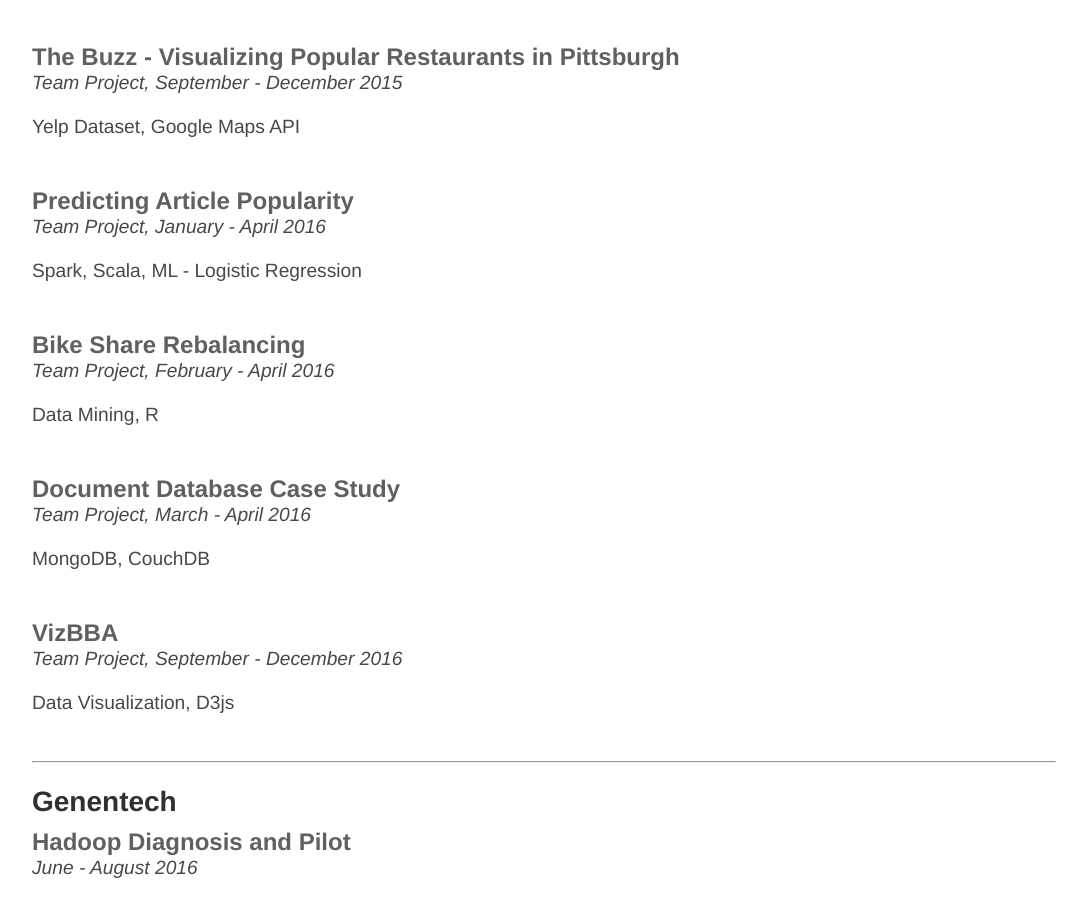
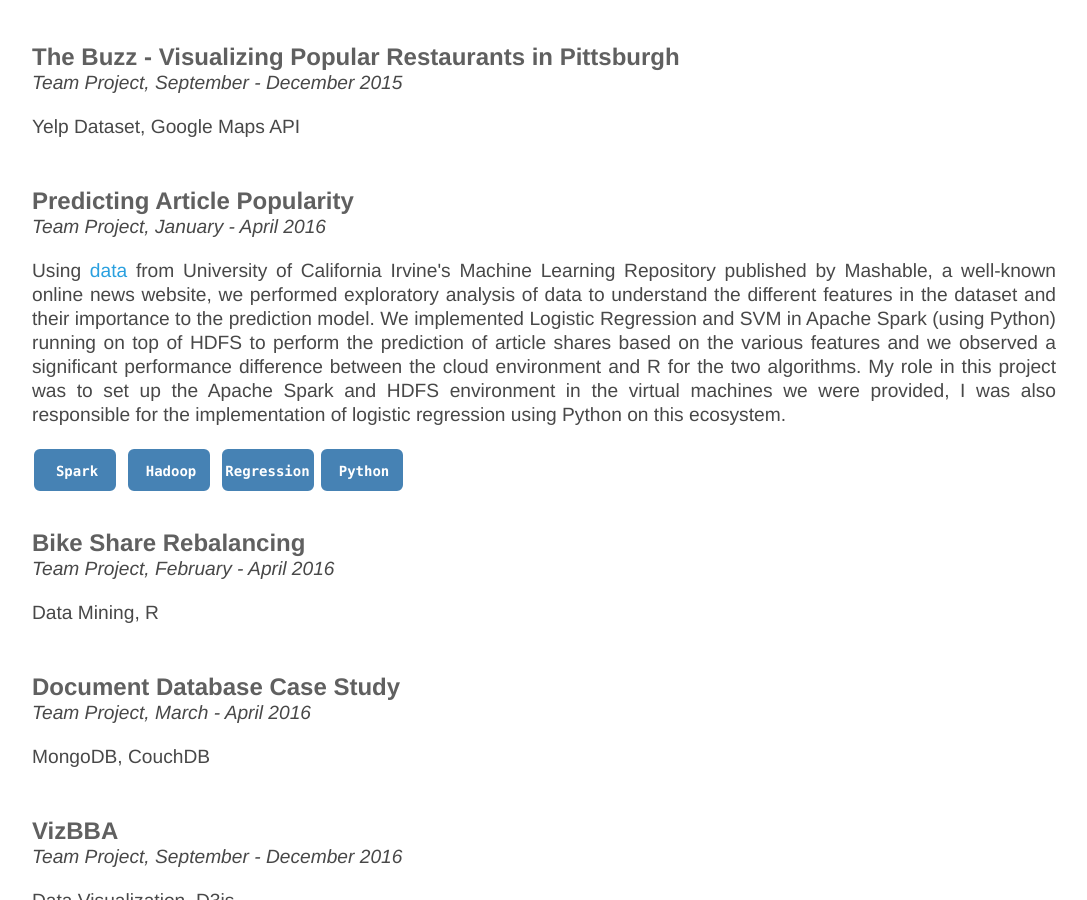
Before and after one commit to NeilBardhan/neilbardhan.github.io, a Jekyll site: the page built from projects/index.html, in a window 1280 px wide and 900 px high, scrolled down 2154 px. Shown: the whole window, without its empty margins (96-1183 px from the left). Built offline with Jekyll 4.4.1, drawn with Linux system fonts in a browser that asks for light colours.

Commit message:
Update index.html

```diff
--- a/projects/index.html
+++ b/projects/index.html
@@ -119,7 +119,34 @@
 	<div id="project7">
 		<h3>Predicting Article Popularity</h3>
 		<p><em>Team Project, January - April 2016</em></p>
-		<p>Spark, Scala, ML - Logistic Regression</p>
+		<p>Using <a href = "https://archive.ics.uci.edu/ml/datasets/Online+News+Popularity">data </a> from University of California Irvine's Machine Learning Repository published by Mashable, a well-known online news website, we performed exploratory analysis of data to understand the different features in the dataset and their importance to the prediction model. We implemented Logistic Regression and SVM in Apache Spark (using Python) running on top of HDFS to perform the prediction of article shares based on the various features and we observed a significant performance difference between the cloud environment and R for the two algorithms. My role in this project was to set up the Apache Spark and HDFS environment in the virtual machines we were provided, I was also responsible for the implementation of logistic regression using Python on this ecosystem.</p>
+		<svg width="90" height="50">
+  			<g>
+    				<rect x="3" y="3" rx="5" ry="5" width="80" height="40" style = "stroke:steelblue;stroke-width:2" fill="steelblue"></rect>
+    				<text x="50%" y="50%" alignment-baseline="middle" text-anchor="middle" font-family="Consolas,monaco,monospace" font-weight="bold" font-size="14" fill="white">Spark</text>
+  			</g>
+		</svg>
+
+		<svg width="90" height="50">
+  			<g>
+    				<rect x="3" y="3" rx="5" ry="5" width="80" height="40" style = "stroke:steelblue;stroke-width:2" fill="steelblue"></rect>
+    				<text x="50%" y="50%" alignment-baseline="middle" text-anchor="middle" font-family="Consolas,monaco,monospace" font-weight="bold" font-size="14" fill="white">Hadoop</text>
+  			</g>
+		</svg>
+
+		<svg width="95" height="50">
+  			<g>
+    				<rect x="3" y="3" rx="5" ry="5" width="90" height="40" style = "stroke:steelblue;stroke-width:2" fill="steelblue"></rect>
+    				<text x="50%" y="50%" alignment-baseline="middle" text-anchor="middle" font-family="Consolas,monaco,monospace" font-weight="bold" font-size="14" fill="white">Regression</text>
+  			</g>
+		</svg>
+
+		<svg width="90" height="50">
+  			<g>
+    				<rect x="3" y="3" rx="5" ry="5" width="80" height="40" style = "stroke:steelblue;stroke-width:2" fill="steelblue"></rect>
+    				<text x="50%" y="50%" alignment-baseline="middle" text-anchor="middle" font-family="Consolas,monaco,monospace" font-weight="bold" font-size="14" fill="white">Python</text>
+  			</g>
+		</svg>
 	</div>
 	<br>
 
```
